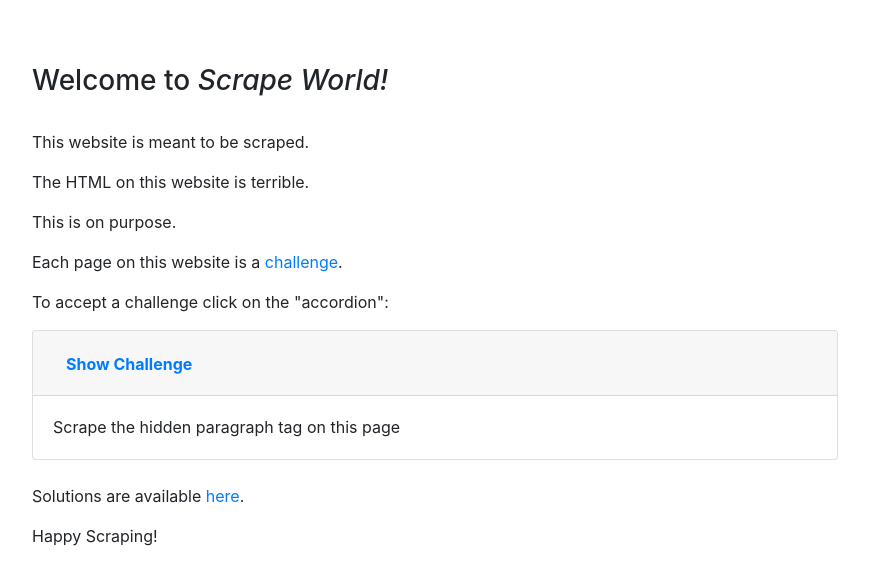
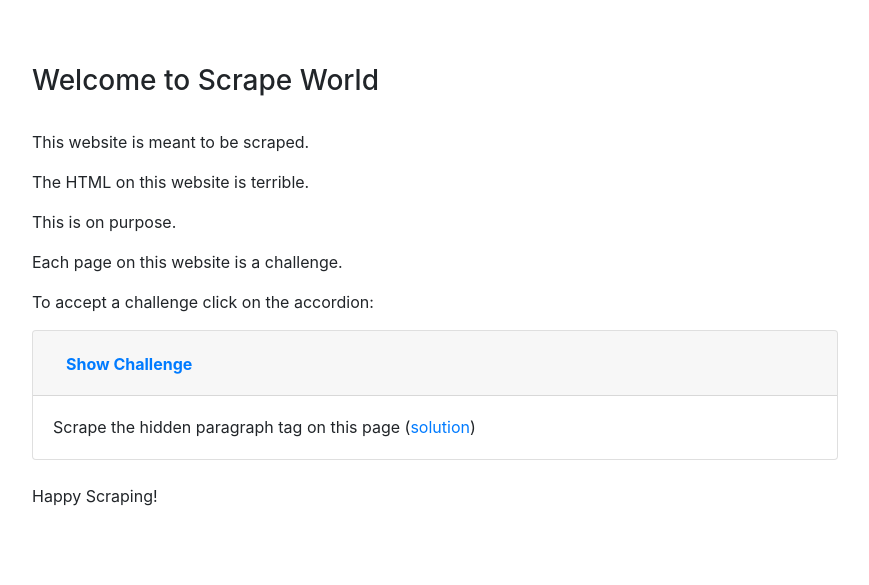
Before and after one commit to maxhumber/scrape.world, a Flask app: template templates/index.html in a window 1280 px wide, after a click on "Show Challenge". Shown: the part 56-641 px from the top of the page, without its empty margins (205-1074 px from the left). Run offline with Flask 2, Linux system fonts and the light colour scheme; the template is opened without the code that fills it, so the values that code supplies are empty; some libraries are stand-ins or nearby versions.

Commit message:
index.py

```diff
--- a/templates/index.html
+++ b/templates/index.html
@@ -1,15 +1,15 @@
 {% extends 'base.html' %}
-{% block title %}scrape.world{% endblock %}
+{% block title %}Scrape World{% endblock %}
 {% block content %}
 <!-- Intro -->
-<h3>Welcome to <i>Scrape World!</i></h3>
+<h3>Welcome to Scrape World</h3>
 <br />
 <p>This website is meant to be scraped.</p>
 <p>The HTML on this website is terrible.</p>
 <p>This is on purpose.</p>
 <p hidden>And totally not because I suck at HTML 😉</p>
-<p>Each page on this website is a <a href="{{url_for('challenges')}}">challenge</a>.
-<p>To accept a challenge click on the "accordion":</p>
+<p>Each page on this website is a challenge.</p>
+<p>To accept a challenge click on the accordion:</p>
 <!-- Task -->
 <div class="accordion" id="accordion">
   <div class="card">
@@ -22,12 +22,11 @@
     </div>
     <div id="collapseTask" class="collapse" aria-labelledby="task" data-parent="#accordion">
       <div class="card-body">
-        Scrape the hidden paragraph tag on this page
+        Scrape the hidden paragraph tag on this page (<a href="https://github.com/maxhumber/scrape.world/blob/master/challenges/index.py">solution</a>)
       </div>
     </div>
   </div>
 </div>
 <br />
-<p>Solutions are available <a href="https://github.com/maxhumber/scrape.world/tree/master/challenges">here</a>.</p>
 <p>Happy Scraping!</p>
 {% endblock %}
--- a/templates/soup.html
+++ b/templates/soup.html
@@ -13,7 +13,7 @@
     </div>
     <div id="collapseTask" class="collapse" aria-labelledby="task" data-parent="#accordion">
       <div class="card-body">
-        Scrape every figure of speech link
+        Scrape every figure of speech link (<a href="https://github.com/maxhumber/scrape.world/blob/master/challenges/soup.py">solution</a>)
       </div>
     </div>
   </div>
--- a/templates/titans.html
+++ b/templates/titans.html
@@ -13,7 +13,7 @@
     </div>
     <div id="collapseTask" class="collapse" aria-labelledby="task" data-parent="#accordion">
       <div class="card-body">
-        Scrape the names of the twelve Titans
+        Scrape the names of the twelve Titans (<a href="https://github.com/maxhumber/scrape.world/blob/master/challenges/titans.py">solution</a>)
       </div>
     </div>
   </div>
```
Also changed, not shown: challenges/index.py (added, +9 -0 lines).
